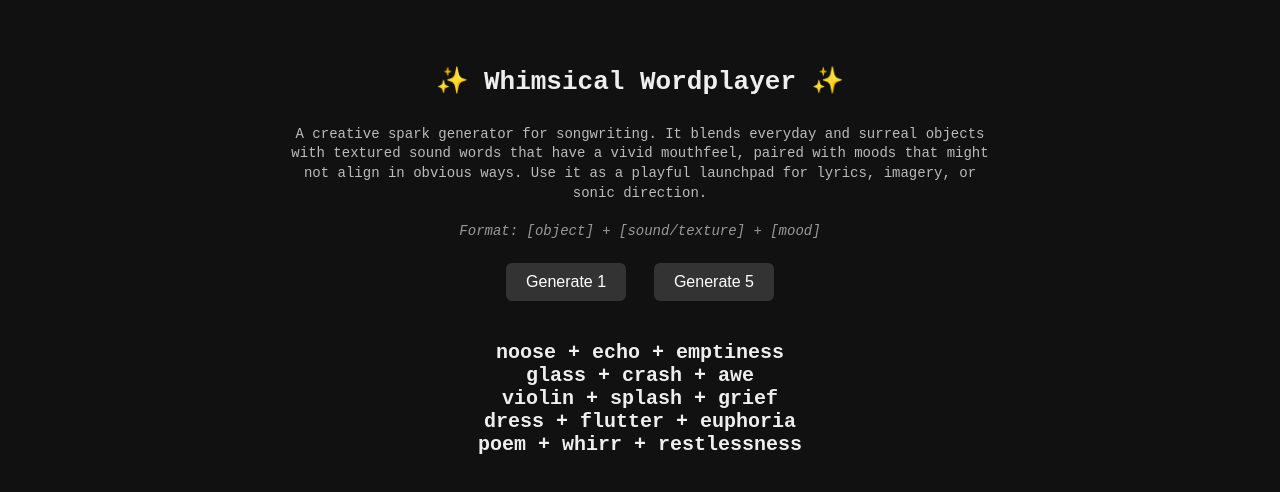
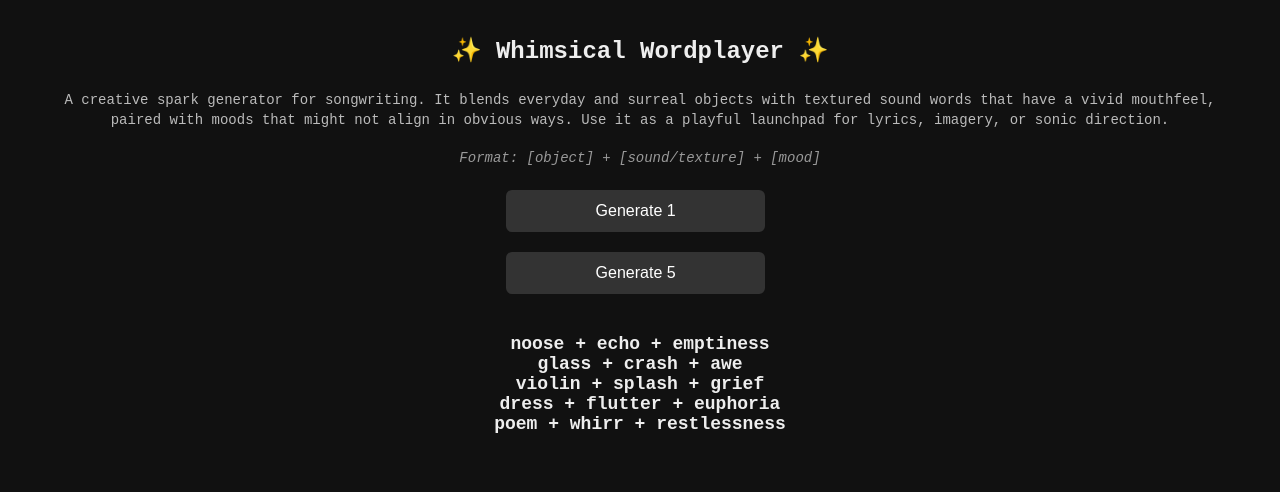
Before and after one commit to drewdrew852/whim, a plain HTML site: page index.html in a window 1280 px wide. Both pictures are taken after a click on the button "Generate 5". Drawn offline with Linux system fonts and the light colour scheme.

Commit message:
Add files via upload

```diff
--- a/index.html
+++ b/index.html
@@ -2,14 +2,60 @@
 <html lang="en">
 <head>
   <meta charset="UTF-8">
+  <meta name="viewport" content="width=device-width, initial-scale=1.0">
   <title>Whimsical Wordplayer</title>
   <style>
-    body { font-family: monospace; background:#111; color:#eee; display:flex; flex-direction:column; align-items:center; padding:40px; }
-    button { margin:10px; padding:10px 20px; font-size:16px; background:#333; color:#fff; border:none; border-radius:6px; cursor:pointer; }
-    button:hover { background:#555; }
-    #result { margin-top:30px; font-size:20px; font-weight:bold; max-width: 600px; text-align: center; white-space: pre-line; }
-    p.description { max-width:700px; text-align:center; font-size:14px; color:#bbb; margin-top:10px; line-height:1.4em; }
-    p.example { font-size:14px; color:#999; margin-top:6px; font-style:italic; }
+    body {
+      font-family: monospace;
+      background:#111;
+      color:#eee;
+      display:flex;
+      flex-direction:column;
+      align-items:center;
+      padding:20px;
+      margin: 0;
+    }
+    button {
+      margin:10px;
+      padding:12px 20px;
+      font-size:16px;
+      background:#333;
+      color:#fff;
+      border:none;
+      border-radius:6px;
+      cursor:pointer;
+      width: 90%;
+      max-width: 300px;
+    }
+    button:hover {
+      background:#555;
+    }
+    #result {
+      margin-top:30px;
+      font-size:18px;
+      font-weight:bold;
+      max-width: 95%;
+      text-align: center;
+      white-space: pre-line;
+    }
+    p.description {
+      max-width:95%;
+      text-align:center;
+      font-size:14px;
+      color:#bbb;
+      margin-top:10px;
+      line-height:1.4em;
+    }
+    p.example {
+      font-size:14px;
+      color:#999;
+      margin-top:6px;
+      font-style:italic;
+    }
+    h1 {
+      font-size: 24px;
+      text-align: center;
+    }
   </style>
 </head>
 <body>
@@ -30,87 +76,15 @@
 
   <script>
     const objects = [
-  "dress",
-  "mirror",
-  "pillow",
-  "bottle",
-  "clock",
-  "window",
-  "flower",
-  "train",
-  "river",
-  "candle",
-  "mask",
-  "radio",
-  "phone",
-  "door",
-  "glass",
-  "hat",
-  "shoe",
-  "book",
-  "key",
-  "teacup",
-  "letter",
-  "rose",
-  "perfume",
-  "waltz",
-  "violin",
-  "balcony",
-  "champagne",
-  "garden",
-  "kiss",
-  "silk",
-  "blush",
-  "handkerchief",
-  "poem",
-  "lullaby",
-  "bouquet",
-  "heart",
-  "embrace",
-  "locket",
-  "chandelier",
-  "petal",
-  "catacomb",
-  "gargoyle",
-  "dagger",
-  "banshee",
-  "raven",
-  "crypt",
-  "veil",
-  "phantom",
-  "shadow",
-  "tomb",
-  "statue",
-  "hollow",
-  "cauldron",
-  "claw",
-  "bone",
-  "flame",
-  "serpent",
-  "grimoire",
-  "noose",
-  "moon",
-  "robot",
-  "drone",
-  "neon",
-  "antenna",
-  "cyborg",
-  "chip",
-  "raygun",
-  "console",
-  "data shard",
-  "satellite",
-  "signal",
-  "laser",
-  "circuit",
-  "hovercraft",
-  "holoscreen",
-  "android",
-  "scanner",
-  "reactor",
-  "portal",
-  "drivesuit"
-];
+      "dress", "mirror", "pillow", "bottle", "clock", "window", "flower", "train", "river", "candle",
+      "mask", "radio", "phone", "door", "glass", "hat", "shoe", "book", "key", "teacup",
+      "letter", "rose", "perfume", "waltz", "violin", "balcony", "champagne", "garden", "kiss", "silk",
+      "blush", "handkerchief", "poem", "lullaby", "bouquet", "heart", "embrace", "locket", "chandelier", "petal",
+      "catacomb", "gargoyle", "dagger", "banshee", "raven", "crypt", "veil", "phantom", "shadow", "tomb",
+      "statue", "hollow", "cauldron", "claw", "bone", "flame", "serpent", "grimoire", "noose", "moon",
+      "robot", "drone", "neon", "antenna", "cyborg", "chip", "raygun", "console", "data shard", "satellite",
+      "signal", "laser", "circuit", "hovercraft", "holoscreen", "android", "scanner", "reactor", "portal", "drivesuit"
+    ];
 
     const sounds = [
       "knock","creak","slam","whirr","buzz","hum","crash","drip","snap","rustle",
@@ -128,7 +102,9 @@
       "rebellion","calm","wonder","submission","delight","fear","acceptance","pride","sorrow","ecstasy"
     ];
 
-    function randomChoice(list) { return list[Math.floor(Math.random() * list.length)]; }
+    function randomChoice(list) {
+      return list[Math.floor(Math.random() * list.length)];
+    }
 
     function generate() {
       const object = randomChoice(objects);
@@ -143,7 +119,8 @@
         const object = randomChoice(objects);
         const sound = randomChoice(sounds);
         const mood = randomChoice(moods);
-        results += `${object} + ${sound} + ${mood}\n`;
+        results += `${object} + ${sound} + ${mood}
+`;
       }
       document.getElementById("result").innerText = results;
     }
```
